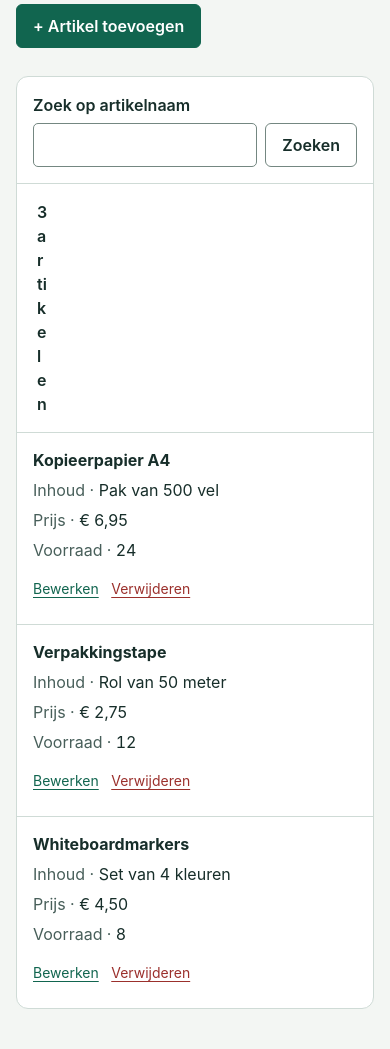
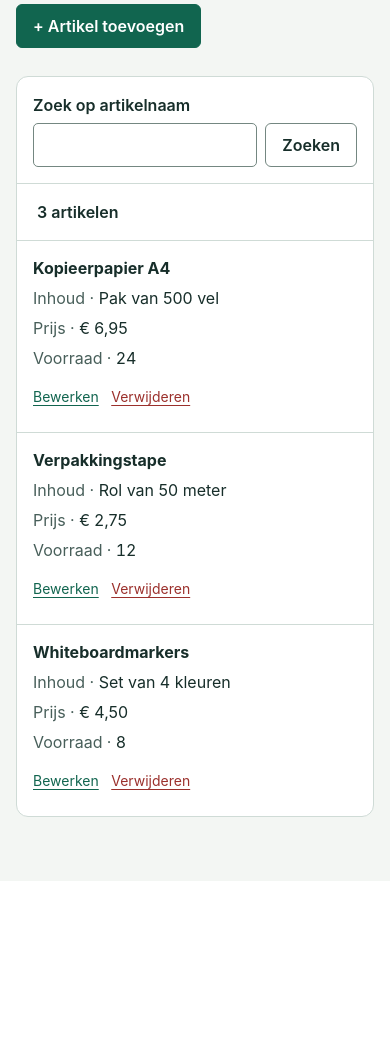
Before and after one commit to Jurgen2008/PHP-CRUD-MVC, a PHP site: page / in a window 390 px wide. Shown: the part 142-1191 px from the top of the page. After the commit the page ends 959 px from the top, so only its background shows below. Run offline with PHP 8.4, Linux system fonts and the light colour scheme; data comes from the database, SQL or seed files in the repository.

Commit message:
Fix mobile item count

```diff
--- a/public/style.css
+++ b/public/style.css
@@ -59,7 +59,7 @@ thead th { background: var(--canvas); color: var(--muted); font-size: 14px }
     main { padding-top: 28px }
     .toolbar,.editor,.empty { padding: 16px }
     .search input { width: auto; flex: 1; min-width: 100px }
-    table,tbody,tr,td,tbody th { display: block }
+    table,caption,tbody,tr,td,tbody th { display: block }
     thead { position: absolute; width: 1px; height: 1px; overflow: hidden; clip-path: inset(50%) }
     tr { border-top: 1px solid var(--line); padding: 12px 16px }
     td,tbody th { border: 0; padding: 3px 0 }
```
